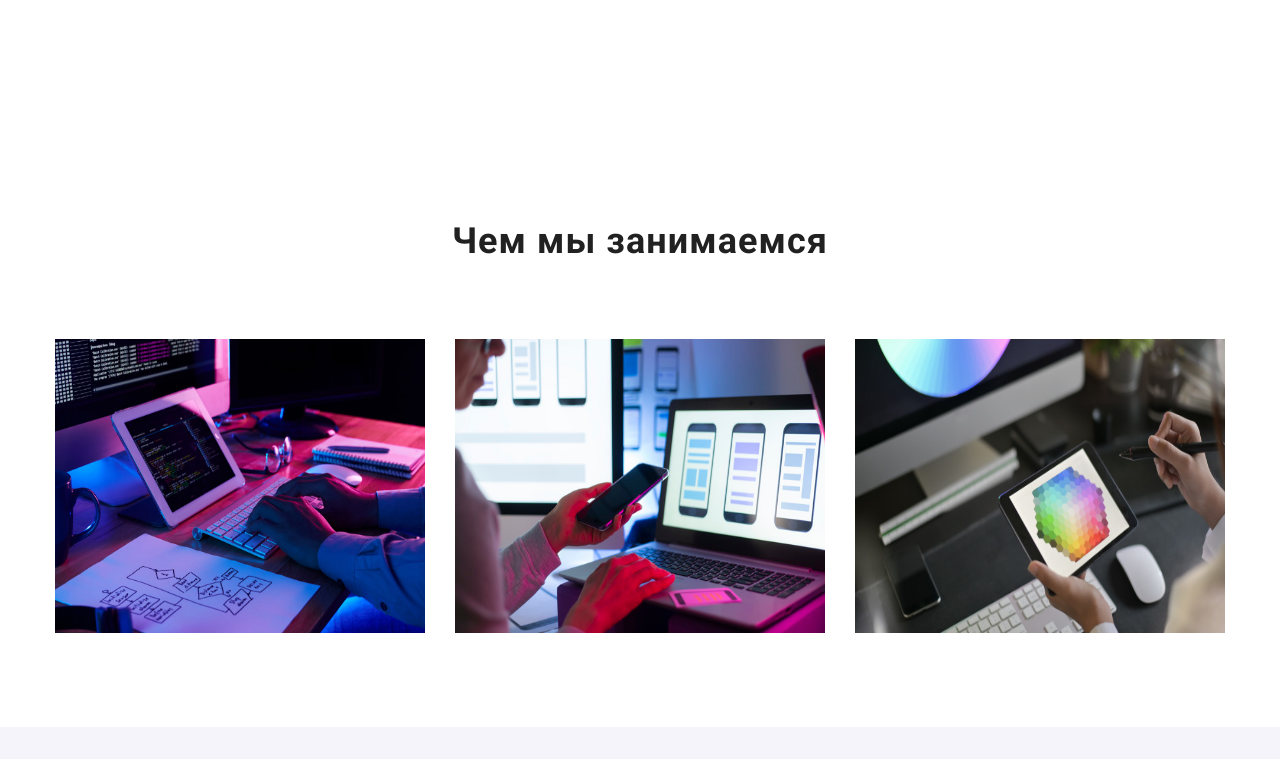
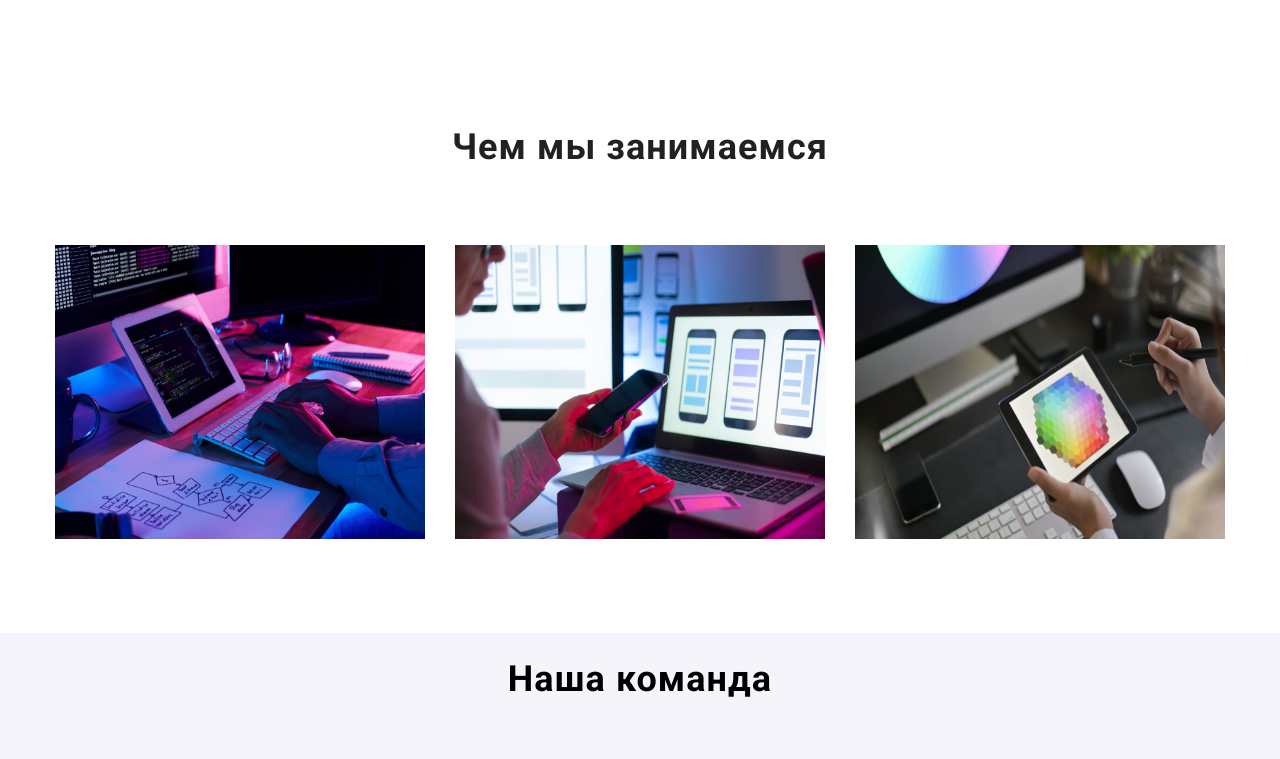
Before and after one commit to Y0ko/goit-markup-hw-04, a plain HTML site: page index.html in a window 1280 px wide. Shown: the part 1001-1760 px from the top of the page. Drawn offline with nearby package versions, Linux system fonts and the light colour scheme.

Commit message:
fix section margin

```diff
--- a/css/styles.css
+++ b/css/styles.css
@@ -44,7 +44,6 @@ body {
   font-size: 14px;
   line-height: 1.2;
   margin: 0;
-  min-width: 1200px;
 }
 .list {
   list-style: none;
@@ -59,8 +58,10 @@ body {
   text-decoration: none;
 }
 .section {
-  padding-top: 94px;
-  padding-bottom: 94px;
+  margin-top: 94px;
+  margin-bottom: 94px;
+  /*padding-top: 94px;
+  padding-bottom: 94px;*/
 }
 .visually-hidden {
   position: absolute;
```
Also changed, not shown: portfolio.html (+7 -0 lines).
